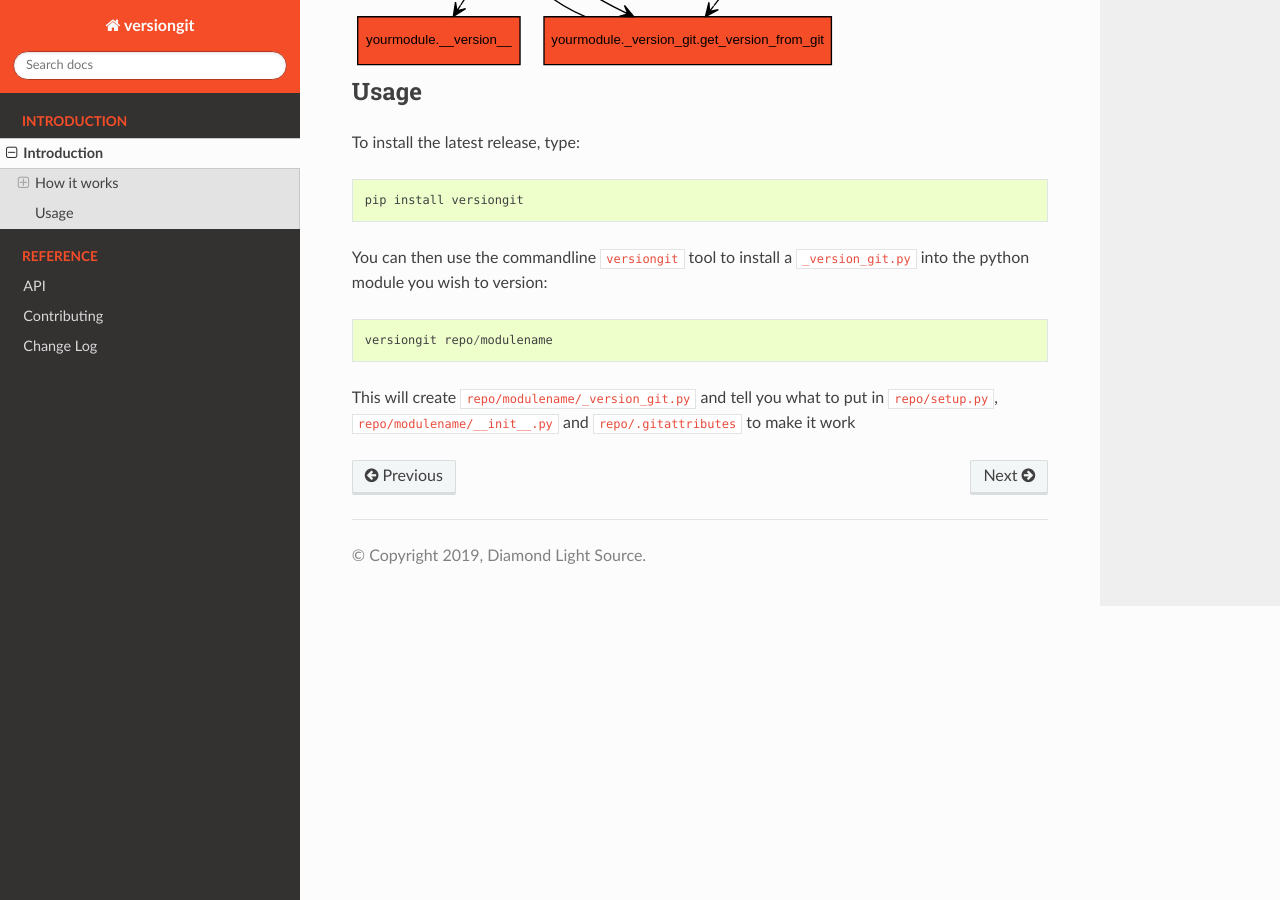
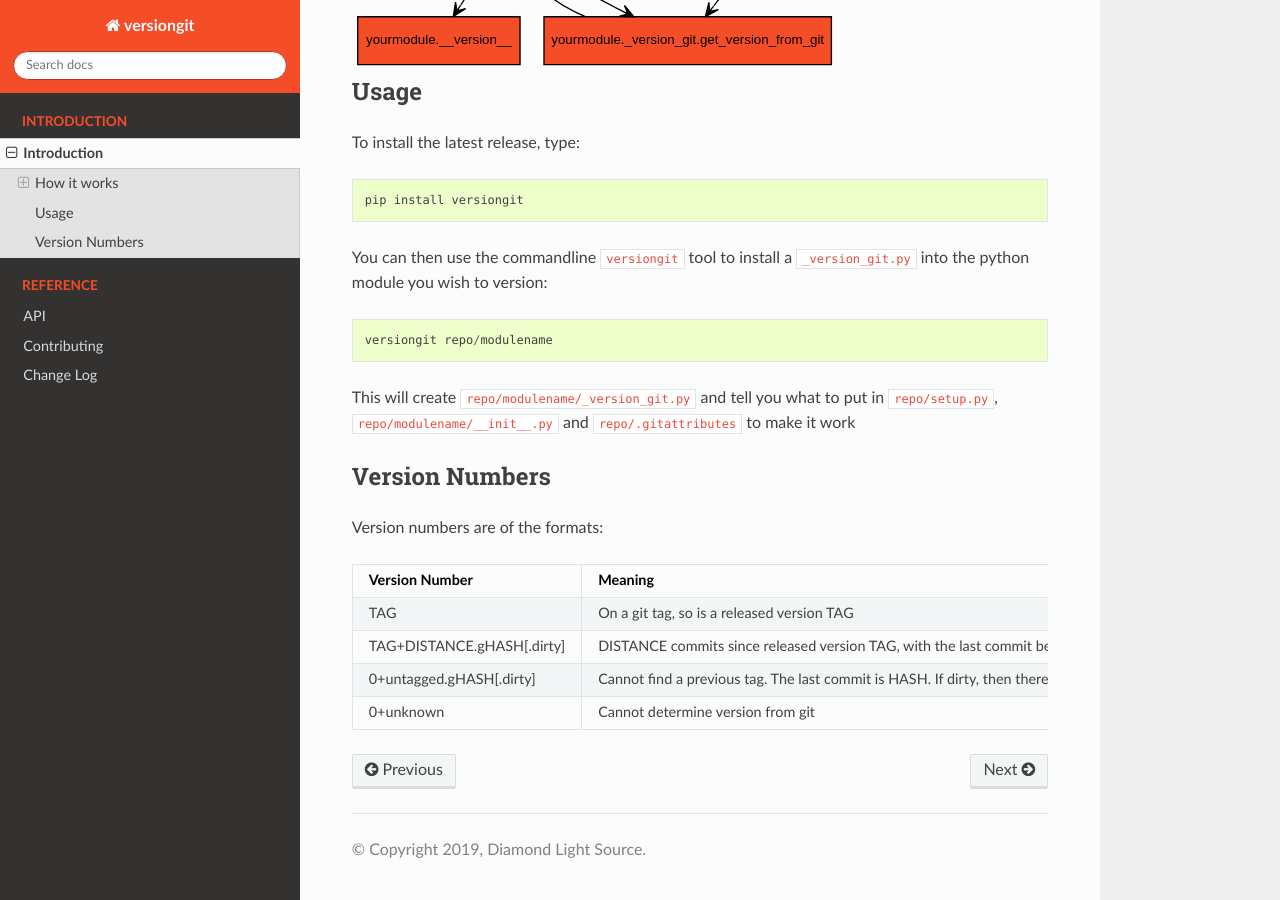
Before and after one commit to DiamondLightSource/versiongit, a Sphinx documentation site: the page built from docs/index.rst, in a window 1280 px wide and 900 px high, scrolled down 1506 px. Built offline with Sphinx 7.4.7 and the Read the Docs theme 2.0.0, drawn with Linux system fonts in a browser that asks for light colours; the version number could not be read and is left out.

Commit message:
Change format of version numbers to match versioneer better

```diff
--- a/docs/index.rst
+++ b/docs/index.rst
@@ -99,5 +99,23 @@
 ``repo/setup.py``, ``repo/modulename/__init__.py`` and ``repo/.gitattributes``
 to make it work
 
+
+Version Numbers
+---------------
+
+Version numbers are of the formats:
+
+=========================== =============================
+Version Number              Meaning
+=========================== =============================
+TAG                         On a git tag, so is a released version TAG
+TAG+DISTANCE.gHASH[.dirty]  DISTANCE commits since released version TAG, with
+                            the last commit being HASH. If dirty, then
+                            uncommitted changes have been made to the source tree
+0+untagged.gHASH[.dirty]    Cannot find a previous tag. The last commit is HASH.
+                            If dirty, then there are uncommitted changes
+0+unknown                   Cannot determine version from git
+=========================== =============================
+
 .. _versioneer:
     https://github.com/warner/python-versioneer
```
Also changed, not shown: 2 other files.
